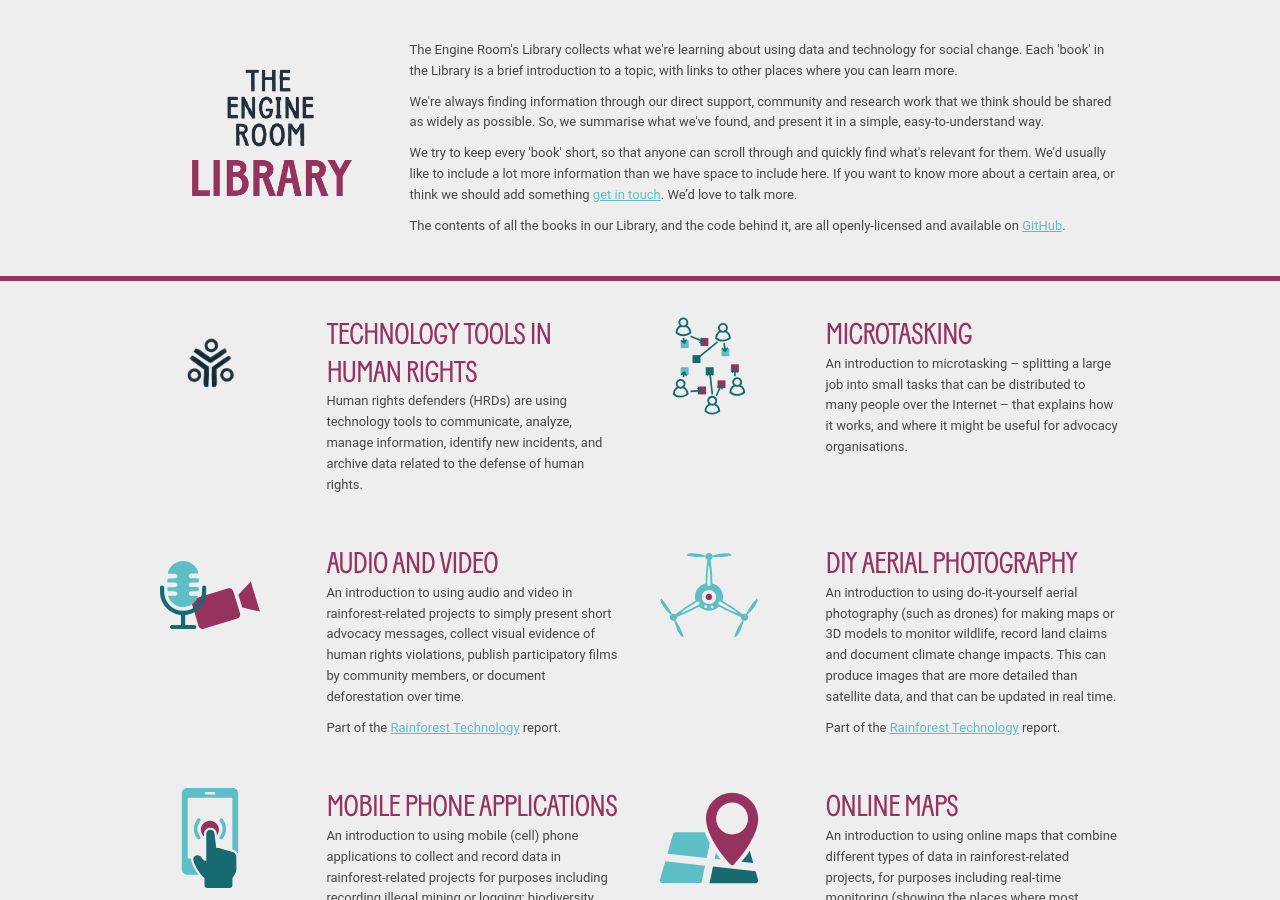
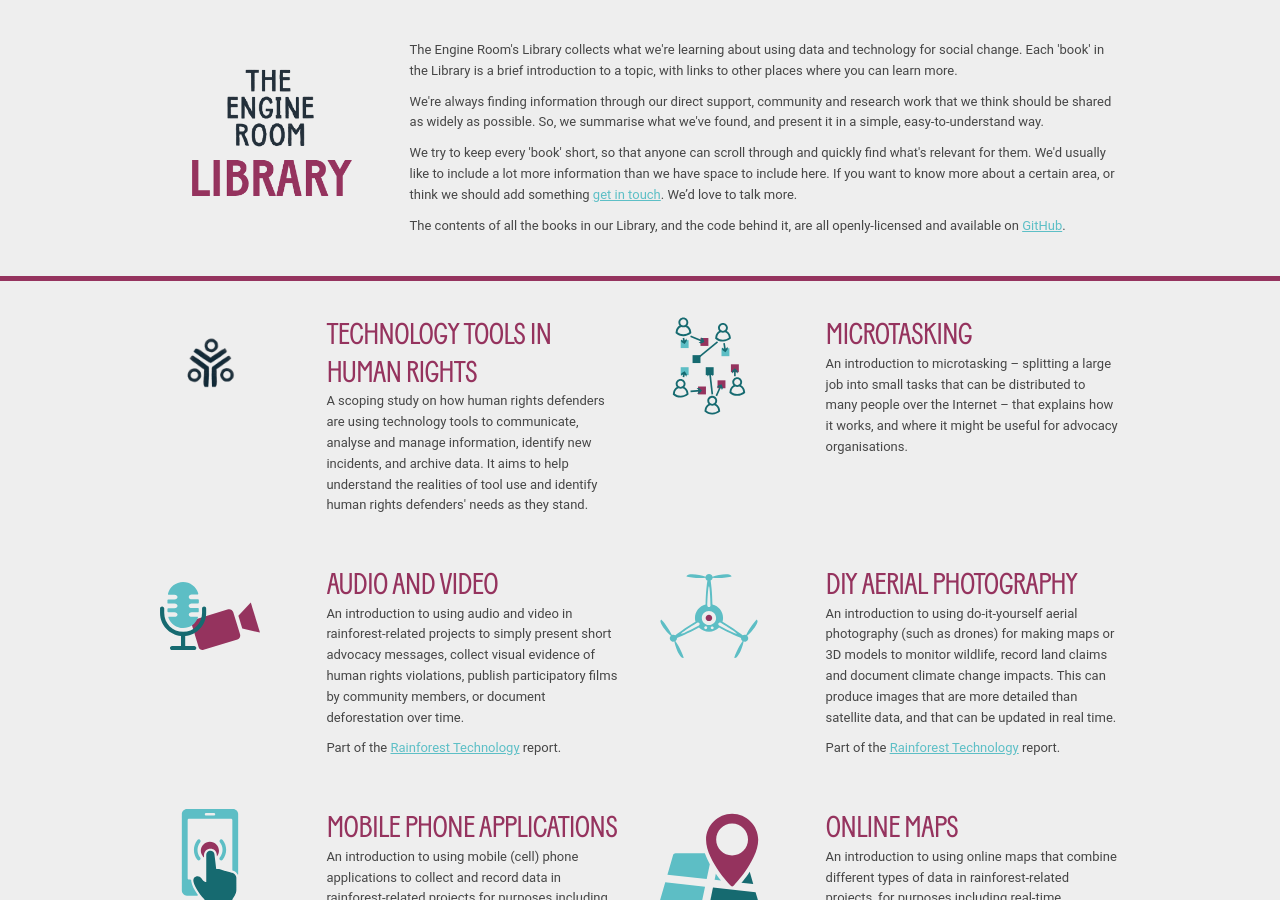
Before and after one commit to the-engine-room/library, a Jekyll site: the page built from index.html, in a window 1280 px wide and 900 px high. Built offline with Jekyll 4.4.1, drawn with Linux system fonts in a browser that asks for light colours; nearby versions of some CDN libraries; comment, search, counter and statistics services are not loaded.

Commit message:
Amended report description

```diff
--- a/_books/humanrights-tech.md
+++ b/_books/humanrights-tech.md
@@ -2,7 +2,7 @@
 
 layout: page
 title: Technology Tools in Human Rights
-description: Human rights defenders (HRDs) are using technology tools to communicate, analyze, manage information, identify new incidents, and archive data related to the defense of human rights.
+description: A scoping study on how human rights defenders are using technology tools to communicate, analyse and manage information, identify new incidents, and archive data. It aims to help understand the realities of tool use and identify human rights defenders' needs as they stand.
 image: /media/index/ER_HumanRights.png
 funder_name: The Oak Foundation
 funder_logo: /images/logos/oak.png
```
